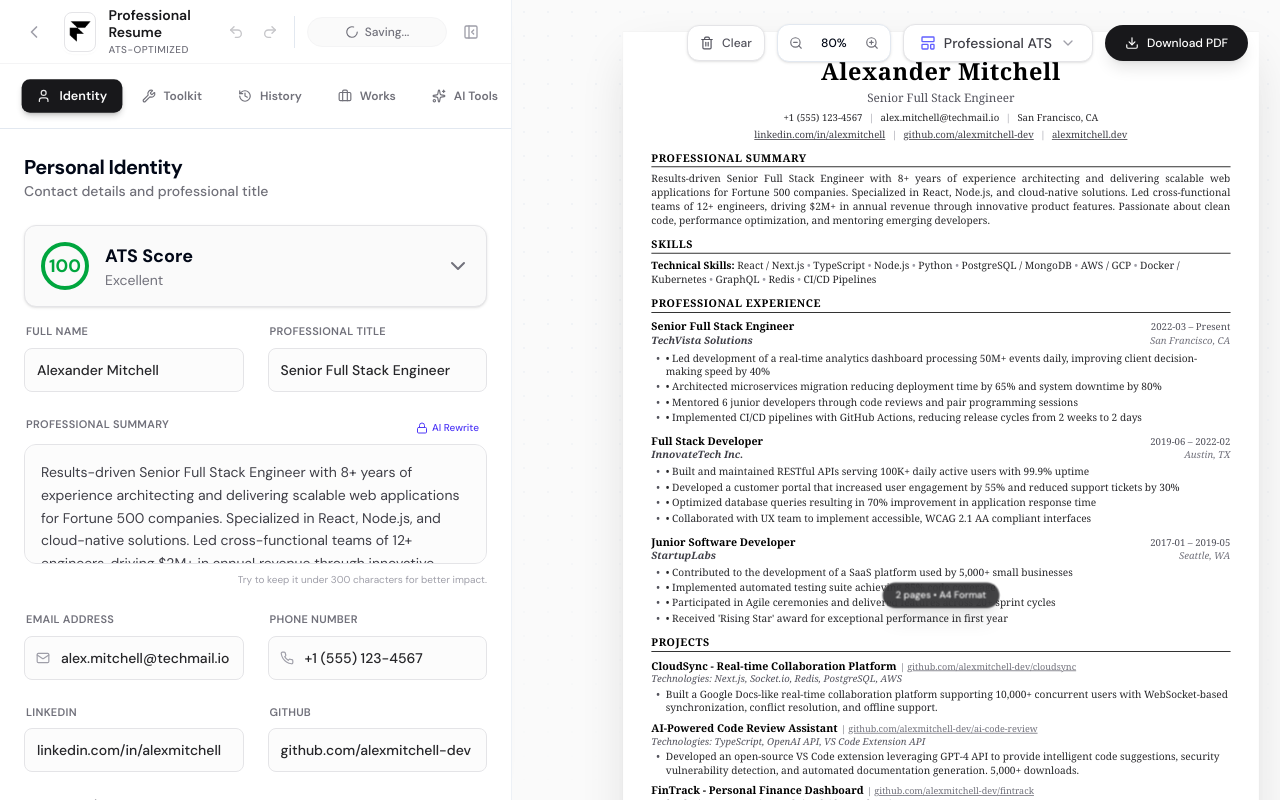
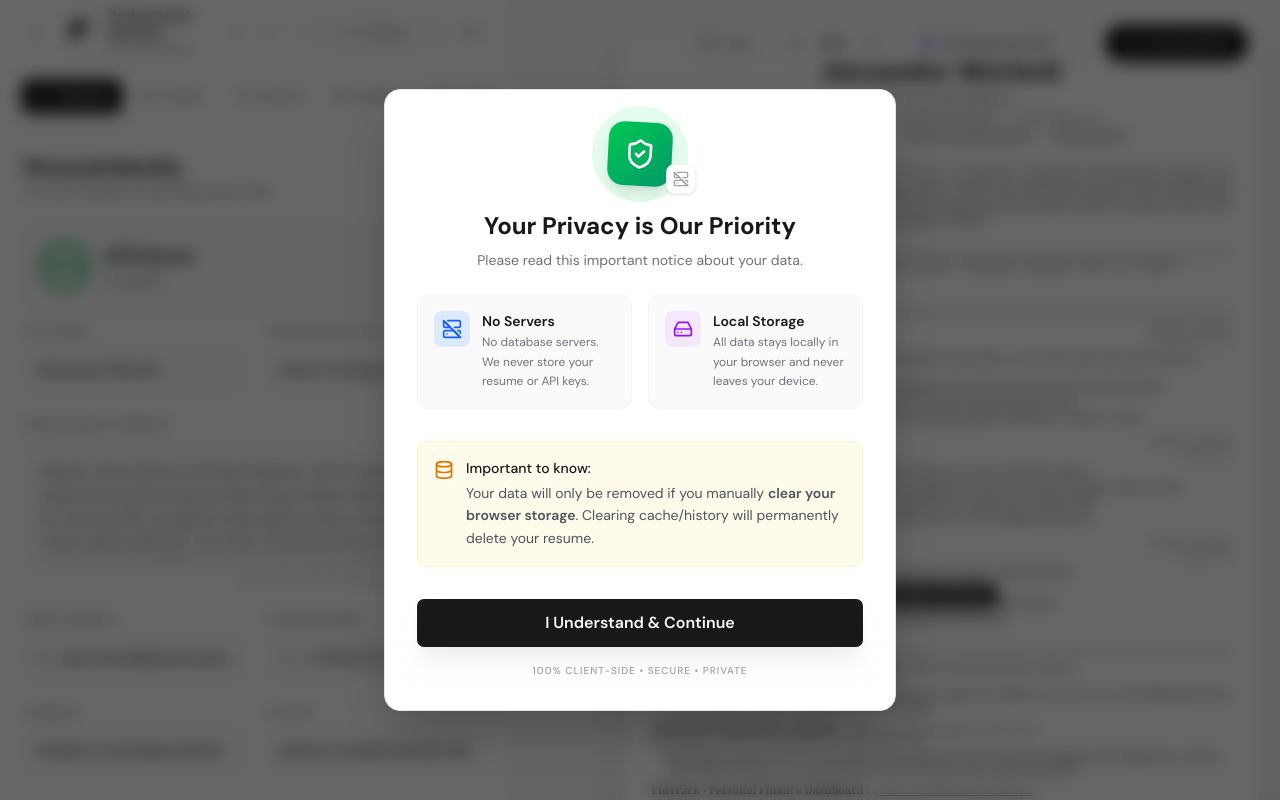
Before and after one commit to vijay324/Resume-Flotick, a Next.js app: page /builder in a window 1280 px wide. Built offline with nearby package versions, Linux system fonts and the light colour scheme; what @react-pdf/renderer would draw is missing.

Commit message:
feat: Implement and integrate a privacy alert dialog to inform users about local storage usage.

```diff
--- a/components/resume-builder.tsx
+++ b/components/resume-builder.tsx
@@ -1,6 +1,6 @@
 "use client";
 
-import React, { useRef, useState } from "react";
+import React, { useRef, useState, useEffect } from "react";
 import { ResumeForm } from "@/components/resume-form";
 import { ResumePreview } from "@/components/resume-preview";
 import { TemplateSelector } from "@/components/template-selector";
@@ -9,6 +9,7 @@ import { SaveStatusIndicator } from "@/components/ui/save-status-indicator";
 import { UndoRedoControls } from "@/components/ui/undo-redo-controls";
 import { ZoomControls } from "@/components/ui/zoom-controls";
 import { ConfirmDialog } from "@/components/ui/confirm-dialog";
+import { PrivacyAlertDialog } from "@/components/ui/privacy-alert-dialog";
 import { Download, PanelLeftClose, PanelLeft, ChevronLeft, Trash2 } from "lucide-react";
 import Link from "next/link";
 import Image from "next/image";
@@ -24,6 +25,7 @@ export function ResumeBuilder() {
   const [zoom, setZoom] = useState(0.9); // Default scale
   const [isClearDialogOpen, setIsClearDialogOpen] = useState(false);
   const [isClearing, setIsClearing] = useState(false);
+  const [showPrivacyDialog, setShowPrivacyDialog] = useState(false);
   const { resumeData, clearAllData } = useResume();
   const { templateType } = useTemplate();
 
@@ -37,8 +39,31 @@ export function ResumeBuilder() {
     }
   };
 
+  const handlePrivacyConfirm = () => {
+    try {
+      localStorage.setItem("resume_builder_privacy_accepted", "true");
+      setShowPrivacyDialog(false);
+    } catch (e) {
+      console.error("Failed to save privacy acceptance to localStorage", e);
+      // Still close the dialog even if localStorage fails (e.g. storage full or disabled)
+      setShowPrivacyDialog(false);
+    }
+  };
+
+  // Check privacy acceptance on mount
+  useEffect(() => {
+    try {
+      const hasAccepted = localStorage.getItem("resume_builder_privacy_accepted");
+      if (!hasAccepted) {
+        setShowPrivacyDialog(true);
+      }
+    } catch (e) {
+      console.error("Failed to read from localStorage", e);
+    }
+  }, []);
+
   // Default zoom based on screen size
-  React.useEffect(() => {
+  useEffect(() => {
     const isMobile = window.innerWidth < 768;
     setZoom(isMobile ? 0.4 : 0.8);
   }, []);
@@ -193,6 +218,12 @@ export function ResumeBuilder() {
         isLoading={isClearing}
         waitDuration={4}
       />
+
+      {/* Privacy Alert Dialog - First Visit Only */}
+      <PrivacyAlertDialog
+        isOpen={showPrivacyDialog}
+        onConfirm={handlePrivacyConfirm}
+      />
     </>
   );
 }
--- /dev/null
+++ b/components/ui/privacy-alert-dialog.tsx
@@ -0,0 +1,107 @@
+"use client";
+
+import React from "react";
+import { ShieldCheck, Lock, HardDrive, ServerOff, Database } from "lucide-react";
+import { Button } from "@/components/ui/button";
+
+interface PrivacyAlertDialogProps {
+  isOpen: boolean;
+  onConfirm: () => void;
+}
+
+/**
+ * Privacy Alert Dialog
+ * Mandatory first-visit modal to inform users about local-only data storage.
+ * Cannot be closed without accepting.
+ */
+export function PrivacyAlertDialog({
+  isOpen,
+  onConfirm,
+}: PrivacyAlertDialogProps) {
+  if (!isOpen) return null;
+
+  return (
+    <div className="fixed inset-0 z-[100] flex items-center justify-center p-4">
+      {/* Backdrop - High z-index, blocking interaction */}
+      <div className="absolute inset-0 bg-black/60 backdrop-blur-sm animate-in fade-in duration-300" />
+
+      {/* Dialog */}
+      <div className="relative w-full max-w-lg bg-white dark:bg-zinc-900 rounded-2xl shadow-2xl p-6 md:p-8 animate-in zoom-in-95 fade-in duration-300 border border-zinc-200 dark:border-zinc-800">
+
+        {/* Safe/Privacy Icon Header */}
+        <div className="flex justify-center mb-6">
+          <div className="relative">
+             <div className="absolute inset-0 bg-green-100 dark:bg-green-900/30 rounded-full scale-150 animate-pulse" />
+             <div className="relative h-16 w-16 bg-gradient-to-br from-green-500 to-emerald-600 rounded-2xl shadow-lg flex items-center justify-center transform rotate-3">
+                <ShieldCheck className="h-8 w-8 text-white" />
+             </div>
+             {/* Decorative small icons */}
+             <div className="absolute -right-6 -bottom-2 bg-white dark:bg-zinc-800 p-1.5 rounded-lg shadow-sm border border-zinc-100 dark:border-zinc-700">
+                <ServerOff className="h-4 w-4 text-zinc-400" />
+             </div>
+          </div>
+        </div>
+
+        {/* Title */}
+        <div className="text-center mb-6">
+          <h2 className="text-2xl font-bold text-zinc-900 dark:text-zinc-50 mb-2">
+            Your Privacy is Our Priority
+          </h2>
+          <p className="text-zinc-500 dark:text-zinc-400 text-sm">
+            Please read this important notice about your data.
+          </p>
+        </div>
+
+        {/* Key Points - Visual Grid */}
+        <div className="grid grid-cols-1 md:grid-cols-2 gap-4 mb-8">
+             <div className="bg-zinc-50 dark:bg-zinc-800/50 p-4 rounded-xl border border-zinc-100 dark:border-zinc-800/50 flex items-start gap-3">
+                <div className="p-2 bg-blue-100 dark:bg-blue-900/30 rounded-lg shrink-0">
+                    <ServerOff className="h-5 w-5 text-blue-600 dark:text-blue-400" />
+                </div>
+                <div>
+                    <h3 className="font-semibold text-zinc-900 dark:text-zinc-100 text-sm mb-0.5">No Servers</h3>
+                    <p className="text-xs text-zinc-500 dark:text-zinc-400 leading-relaxed">No database servers. We never store your resume or API keys.</p>
+                </div>
+             </div>
+
+             <div className="bg-zinc-50 dark:bg-zinc-800/50 p-4 rounded-xl border border-zinc-100 dark:border-zinc-800/50 flex items-start gap-3">
+                <div className="p-2 bg-purple-100 dark:bg-purple-900/30 rounded-lg shrink-0">
+                    <HardDrive className="h-5 w-5 text-purple-600 dark:text-purple-400" />
+                </div>
+                <div>
+                    <h3 className="font-semibold text-zinc-900 dark:text-zinc-100 text-sm mb-0.5">Local Storage</h3>
+                    <p className="text-xs text-zinc-500 dark:text-zinc-400 leading-relaxed">All data stays locally in your browser and never leaves your device.</p>
+                </div>
+             </div>
+        </div>
+
+        {/* Warning / Notice */}
+        <div className="bg-amber-50 dark:bg-amber-900/10 border border-amber-100 dark:border-amber-900/20 rounded-lg p-4 mb-8 text-left">
+           <div className="flex gap-3">
+              <Database className="h-5 w-5 text-amber-600 dark:text-amber-500 shrink-0 mt-0.5" />
+              <div className="text-sm text-zinc-700 dark:text-zinc-300">
+                 <p className="font-medium text-zinc-900 dark:text-amber-500 mb-1">Important to know:</p>
+                 <p className="leading-relaxed text-zinc-600 dark:text-zinc-400">
+                    Your data will only be removed if you manually <span className="font-semibold">clear your browser storage</span>.
+                    Clearing cache/history will permanently delete your resume.
+                 </p>
+              </div>
+           </div>
+        </div>
+
+        {/* Action Button */}
+        <Button
+          onClick={onConfirm}
+          className="w-full h-12 text-base font-semibold bg-zinc-900 hover:bg-zinc-800 dark:bg-zinc-100 dark:hover:bg-zinc-200 dark:text-zinc-900 transition-all shadow-xl shadow-zinc-200/50 dark:shadow-none"
+        >
+          I Understand & Continue
+        </Button>
+
+        <p className="text-center mt-4 text-[10px] text-zinc-400 uppercase tracking-widest font-medium">
+             100% Client-Side • Secure • Private
+        </p>
+
+      </div>
+    </div>
+  );
+}
```
